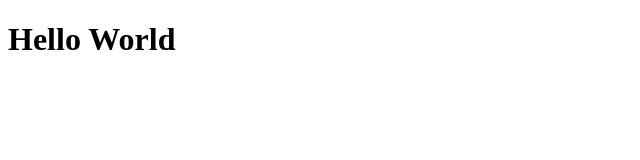
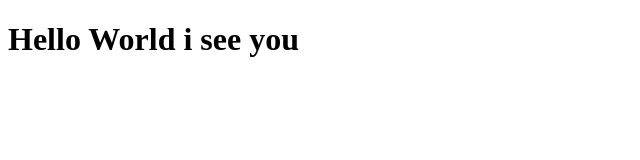
Before and after one commit to emmabaem/preojetephemere, a plain HTML site: page index.html in a window 1280 px wide. Shown: the whole page, without its empty margins (0-640 px from the left). Drawn offline with Linux system fonts and the light colour scheme.

Commit message:
second commit

```diff
--- a/index.html
+++ b/index.html
@@ -3,8 +3,9 @@
   <head>
     <meta charset="utf-8">
     <title></title>
+    <link rel="stylesheet" href="/css/master.css">
   </head>
   <body>
-    <h1>Hello World</h1>
+    <h1>Hello World i see you </h1>
   </body>
 </html>
```
